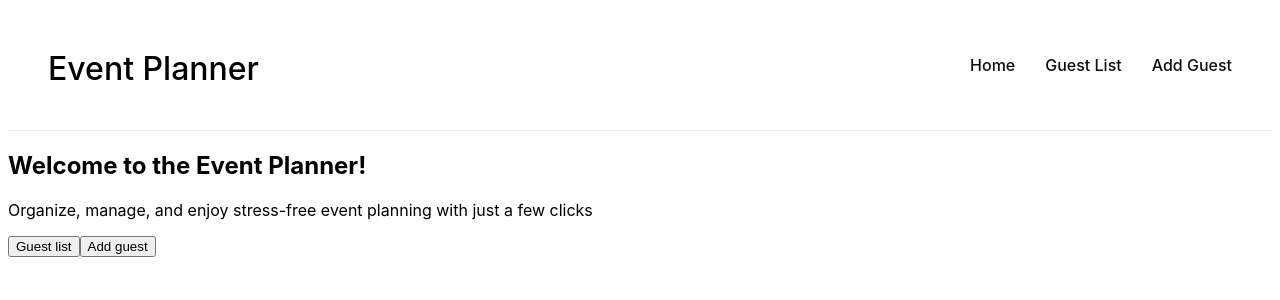
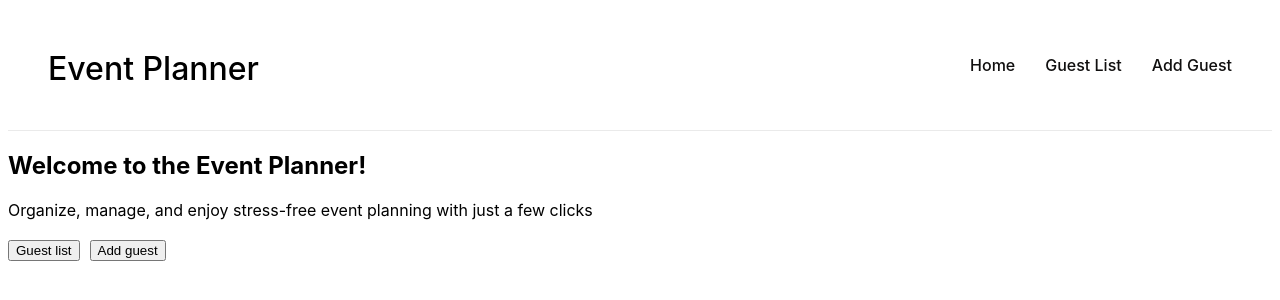
Before and after one commit to ramon-rcp/Event-Planner, a Next.js app in the folder nextjs-blog/: page / in a window 1280 px wide. Shown: the top 300 px of the page. Built offline with nearby package versions, Linux system fonts and the light colour scheme.

Commit message:
Added button spacing
in Home.tsx and Home.module.css

```diff
--- a/nextjs-blog/public/Home.tsx
+++ b/nextjs-blog/public/Home.tsx
@@ -13,7 +13,7 @@ export const Home: React.FC<Props> = ({ openPage }) => {
         <p className={styles.wordContent}>
             Organize, manage, and enjoy stress-free event planning with just a few clicks
       </p>
-        <div>
+        <div className={styles.buttonContainer}>
             <button onClick={() => openPage("guestlist")}>Guest list</button>
             <button onClick={() => openPage("addguest")}>Add guest</button>
         </div>
--- a/nextjs-blog/styles/Home.module.css
+++ b/nextjs-blog/styles/Home.module.css
@@ -57,3 +57,9 @@
 .wordContent {
     font-family: "Inter", sans-serif;
 }
+
+.buttonContainer {
+    margin-top: 20px; /* Adjust as needed */
+    display: flex;
+    gap: 10px;
+}
```
